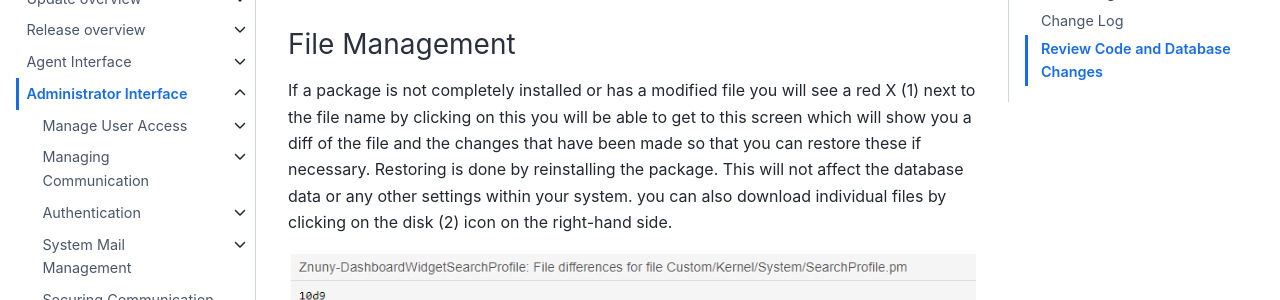
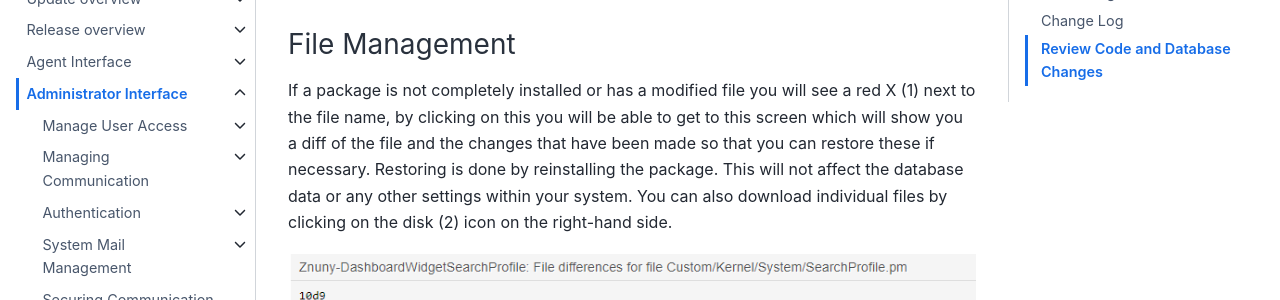
Before and after one commit to znuny/manual, a Sphinx documentation site: the page built from source/admin/packagemanagement/index.rst, in a window 1280 px wide and 900 px high, scrolled down 3185 px. Shown: the part 180-480 px from the top of the window. Built offline with Sphinx 7.4.7 and the Sphinx Book theme 1.1.4, drawn with Linux system fonts in a browser that asks for light colours; pages that are not in the unit, such as notebooks, are missing from menus.

Commit message:
Updating instructions updated.

```diff
--- a/source/admin/packagemanagement/index.rst
+++ b/source/admin/packagemanagement/index.rst
@@ -86,7 +86,7 @@ Packages may not sometimes be properly installed get corrupted or have changes m
 File Management
 ===============
 
-If a package is not completely installed or has a modified file you will see a red X (1) next to the file name by clicking on this you will be able to get to this screen which will show you a diff of the file and the changes that have been made so that you can restore these if necessary. Restoring is done by reinstalling the package. This will not affect the database data or any other settings within your system. you can also download individual files by clicking on the disk (2) icon on the right-hand side.
+If a package is not completely installed or has a modified file you will see a red X (1) next to the file name, by clicking on this you will be able to get to this screen which will show you a diff of the file and the changes that have been made so that you can restore these if necessary. Restoring is done by reinstalling the package. This will not affect the database data or any other settings within your system. You can also download individual files by clicking on the disk (2) icon on the right-hand side.
 
 .. image:: images/file_diff.png
     :alt: File Diff Image
```
